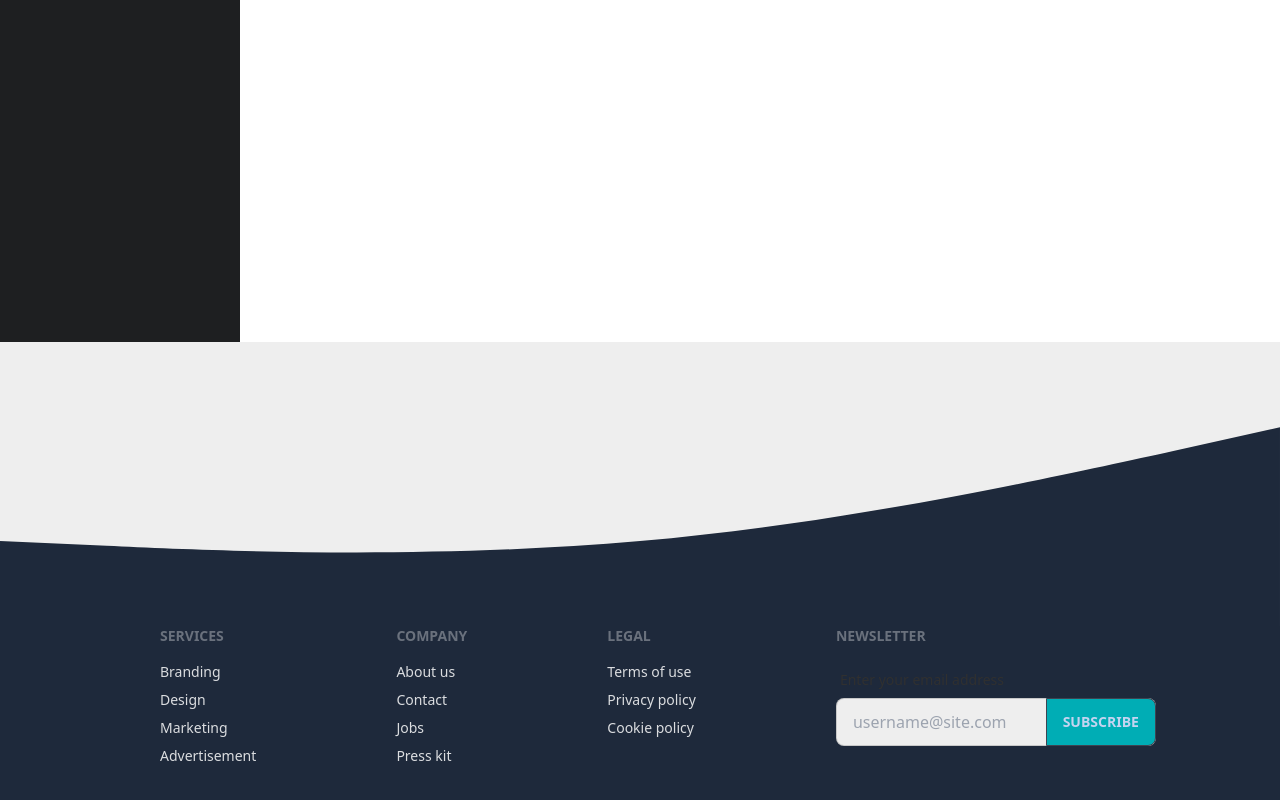
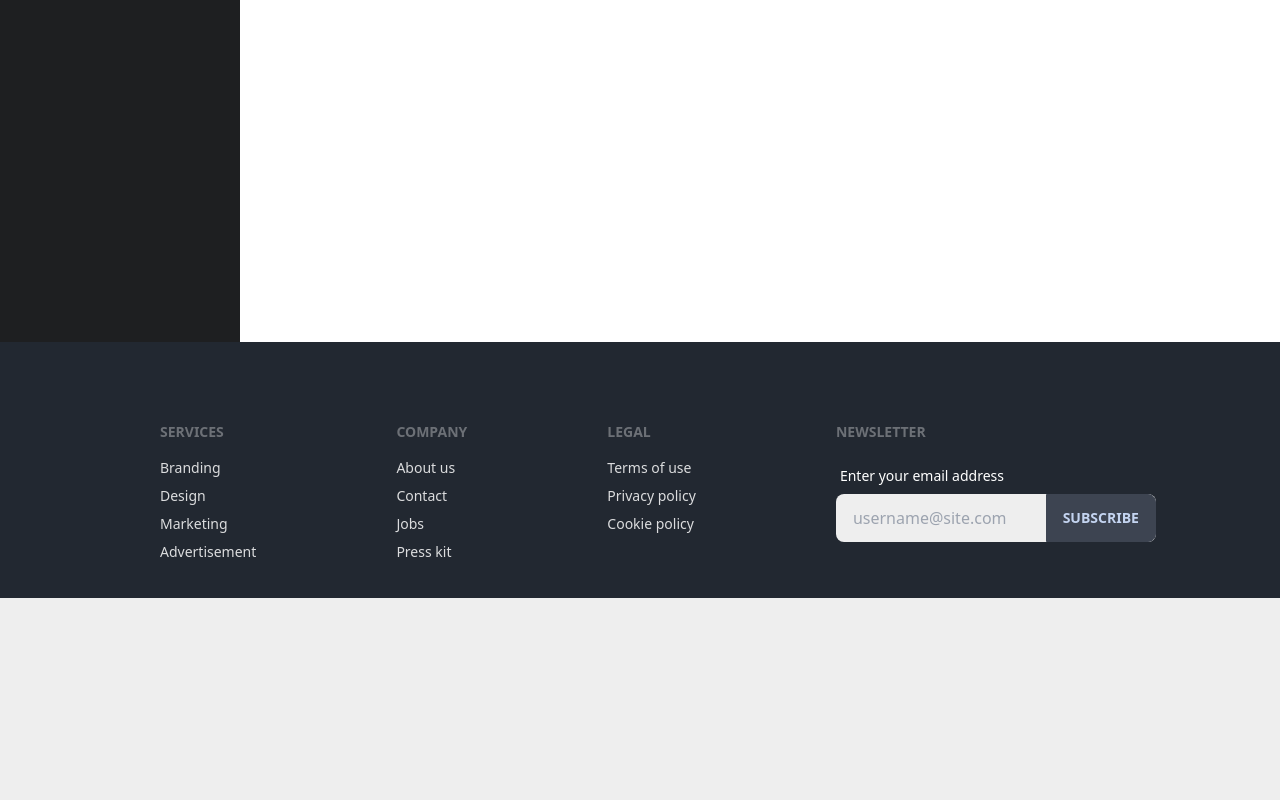
Before and after one commit to md-najmul-haque/itracker, a React (Create React App) app: page /dashboard/totalTasks in a window 1280 px wide. Shown: the part 522-1322 px from the top of the page. After the commit the page ends 1120 px from the top, so only its background shows below. Built offline with nearby package versions, Linux system fonts and the light colour scheme; no server answers.

Commit message:
update on footer

```diff
--- a/src/Pages/Shared/Footer.tsx
+++ b/src/Pages/Shared/Footer.tsx
@@ -3,8 +3,8 @@ import '../../main.css'
 const Footer = () => {
   return (
     <>
-      <svg xmlns="http://www.w3.org/2000/svg" viewBox="0 0 1440 320"><path fill="#1E293B" fill-opacity="1" d="M0,224L120,229.3C240,235,480,245,720,224C960,203,1200,149,1320,122.7L1440,96L1440,320L1320,320C1200,320,960,320,720,320C480,320,240,320,120,320L0,320Z"></path></svg>
-      <footer className="footer pb-10 bg-slate-800 text-base-content">
+      {/* <svg xmlns="http://www.w3.org/2000/svg" viewBox="0 0 1440 320"><path fill="#1E293B" fill-opacity="1" d="M0,224L120,229.3C240,235,480,245,720,224C960,203,1200,149,1320,122.7L1440,96L1440,320L1320,320C1200,320,960,320,720,320C480,320,240,320,120,320L0,320Z"></path></svg> */}
+      <footer className="footer pt-20 pb-9 bg-secondary text-base-content">
         <div className='pl-0 lg:pl-40'>
           <span className="footer-title">Services</span>
           <a className="link link-hover">Branding</a>
@@ -29,11 +29,11 @@ const Footer = () => {
           <span className="footer-title">Newsletter</span>
           <div className="form-control w-80">
             <label className="label">
-              <span className="label-text">Enter your email address</span>
+              <span className="label-text text-white">Enter your email address</span>
             </label>
             <div className="relative">
-              <input type="text" placeholder="username@site.com" className="input input-bordered w-full pr-16" />
-              <button className="btn bg-[#00ADB5] absolute top-0 right-0 rounded-l-none">Subscribe</button>
+              <input type="text" placeholder="username@site.com" className="input  w-full pr-16" />
+              <button className="btn bg-neutral absolute top-0 right-0 rounded-l-none">Subscribe</button>
             </div>
           </div>
         </div>
```
